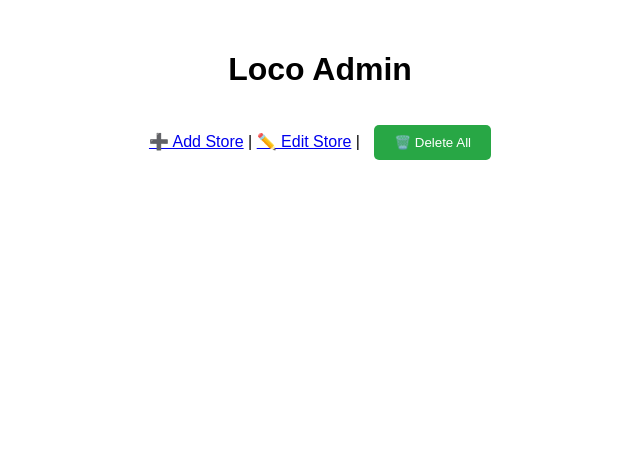
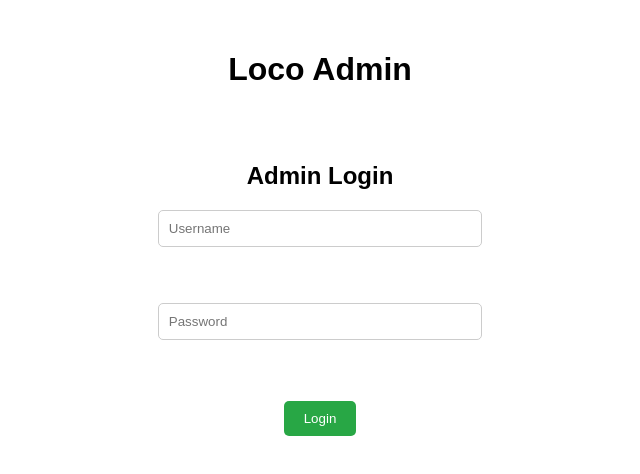
Before and after one commit to win4abhang/locoshop-admin, a React (Create React App) app: page /login in a window 1280 px wide. Shown: the top 474 px of the page, without its empty margins (320-960 px from the left). Built offline with nearby package versions, Linux system fonts and the light colour scheme.

Commit message:
adding login page

```diff
--- a/src/App.js
+++ b/src/App.js
@@ -1,7 +1,10 @@
+// src/App.js
 import React from 'react';
 import { BrowserRouter as Router, Routes, Route, Link } from 'react-router-dom';
 import AddStore from './AddStore';
 import EditStore from './EditStore';
+import Login from './Login';
+import ProtectedRoute from './ProtectedRoute';
 import './App.css';
 
 function App() {
@@ -20,18 +23,29 @@ function App() {
     }
   };
 
+  const handleLogout = () => {
+    localStorage.removeItem('isLoggedIn');
+    window.location.href = '/login';
+  };
+
+  const isLoggedIn = localStorage.getItem('isLoggedIn') === 'true';
+
   return (
     <Router>
       <div className="App">
         <h1>Loco Admin</h1>
-        <nav>
-          <Link to="/">➕ Add Store</Link> |{" "}
-          <Link to="/edit">✏️ Edit Store</Link> |{" "}
-          <button onClick={handleDeleteAll} style={{ marginLeft: "10px" }}>🗑️ Delete All</button>
-        </nav>
+        {isLoggedIn && (
+          <nav>
+            <Link to="/">➕ Add Store</Link> |{" "}
+            <Link to="/edit">✏️ Edit Store</Link> |{" "}
+            <button onClick={handleDeleteAll} style={{ marginLeft: "10px" }}>🗑️ Delete All</button> |{" "}
+            <button onClick={handleLogout} style={{ marginLeft: "10px" }}>🚪 Logout</button>
+          </nav>
+        )}
         <Routes>
-          <Route path="/" element={<AddStore />} />
-          <Route path="/edit" element={<EditStore />} />
+          <Route path="/login" element={<Login />} />
+          <Route path="/" element={<ProtectedRoute><AddStore /></ProtectedRoute>} />
+          <Route path="/edit" element={<ProtectedRoute><EditStore /></ProtectedRoute>} />
         </Routes>
       </div>
     </Router>
--- /dev/null
+++ b/src/Login.js
@@ -0,0 +1,47 @@
+// src/Login.js
+import React, { useState } from 'react';
+import { useNavigate } from 'react-router-dom';
+
+const ADMIN_USERNAME = 'admin';
+const ADMIN_PASSWORD = '1234';
+
+function Login() {
+  const [username, setUsername] = useState('');
+  const [password, setPassword] = useState('');
+  const navigate = useNavigate();
+
+  const handleLogin = (e) => {
+    e.preventDefault();
+    if (username === ADMIN_USERNAME && password === ADMIN_PASSWORD) {
+      localStorage.setItem('isLoggedIn', 'true');
+      navigate('/');
+    } else {
+      alert('Invalid credentials');
+    }
+  };
+
+  return (
+    <div style={{ padding: '2rem' }}>
+      <h2>Admin Login</h2>
+      <form onSubmit={handleLogin}>
+        <input
+          type="text"
+          placeholder="Username"
+          value={username}
+          onChange={(e) => setUsername(e.target.value)}
+          required
+        /><br /><br />
+        <input
+          type="password"
+          placeholder="Password"
+          value={password}
+          onChange={(e) => setPassword(e.target.value)}
+          required
+        /><br /><br />
+        <button type="submit">Login</button>
+      </form>
+    </div>
+  );
+}
+
+export default Login;
--- /dev/null
+++ b/src/ProtectedRoute.js
@@ -0,0 +1,10 @@
+// src/ProtectedRoute.js
+import React from 'react';
+import { Navigate } from 'react-router-dom';
+
+function ProtectedRoute({ children }) {
+  const isLoggedIn = localStorage.getItem('isLoggedIn') === 'true';
+  return isLoggedIn ? children : <Navigate to="/login" />;
+}
+
+export default ProtectedRoute;
```
